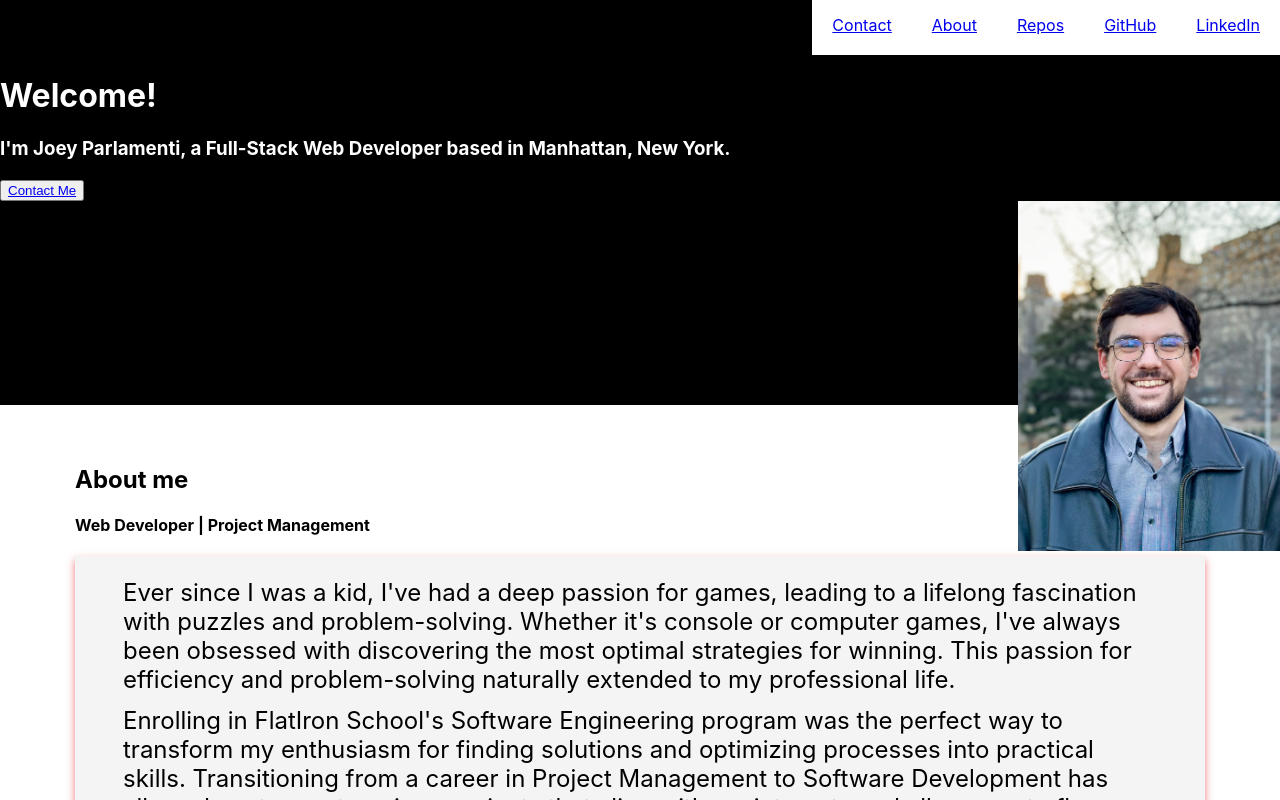
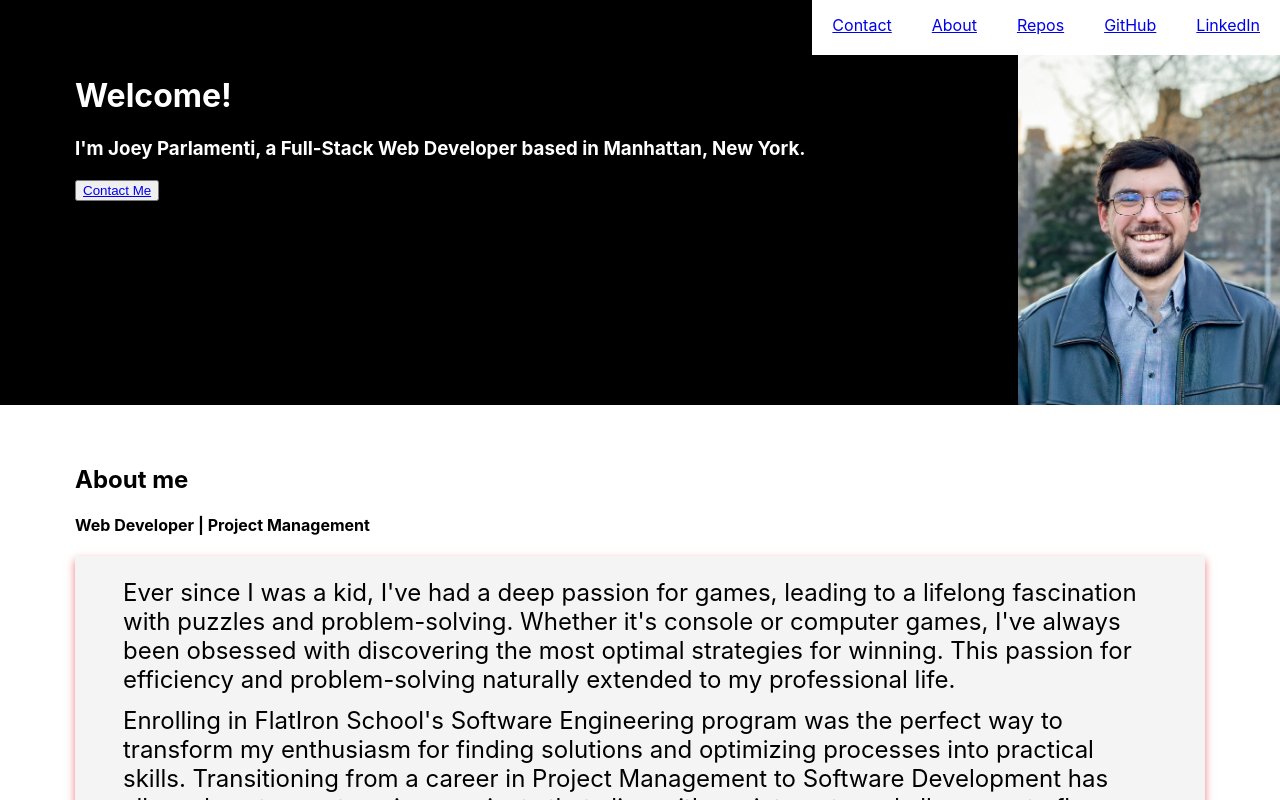
Before and after one commit to Jparl0/Typescript-Portfolio-Site, a React (Create React App) app: page / in a window 1280 px wide. Shown: the top 800 px of the page. Built offline with nearby package versions, Linux system fonts and the light colour scheme.

Commit message:
header text alginment debug and image css

```diff
--- a/src/index.css
+++ b/src/index.css
@@ -38,3 +38,7 @@ svg {
   height: auto;
   width: 20%;
 }
+
+#tester{
+  position: relative;
+}
--- a/src/pages/HomePage.tsx
+++ b/src/pages/HomePage.tsx
@@ -41,6 +41,16 @@ const outerRepoContainerCss = css`
   padding: 0px;
 `
 
+const outerTextContainerCss = css`
+  padding: 0px;
+`
+
+const innerTextContainerCss = css`
+  float: left;
+  padding-left: 75px;
+`
+
+
 const repoDivCss = css`
   padding: 20px 75px;
 `
@@ -52,7 +62,7 @@ const outerNavCss = css`
 
 const imageHeaderCss = css`
   float: right;
-  right: 50%;
+  right: 25%;
   height: 350px;
   width: auto;
 `
@@ -66,7 +76,9 @@ export default function HomePage(): JSX.Element {
           <div className={outerNavCss}>
               <NavBar />
           </div >
-          <div className='header-text'>
+          <div className={outerTextContainerCss}>
+            {/* Header Text Container */}
+            <div className={innerTextContainerCss}>
               <h1 id='welcome-text'>
                 Welcome!
               </h1>
@@ -83,6 +95,9 @@ export default function HomePage(): JSX.Element {
             <div className={imageHeaderCss}>
               <img src='./photos/header-pic.png' alt=''/>
             </div>
+          </div>
+
+
         </header>
 
         {/* About-me section */}
```
Lines whose indentation alone changed are shown as unchanged.
